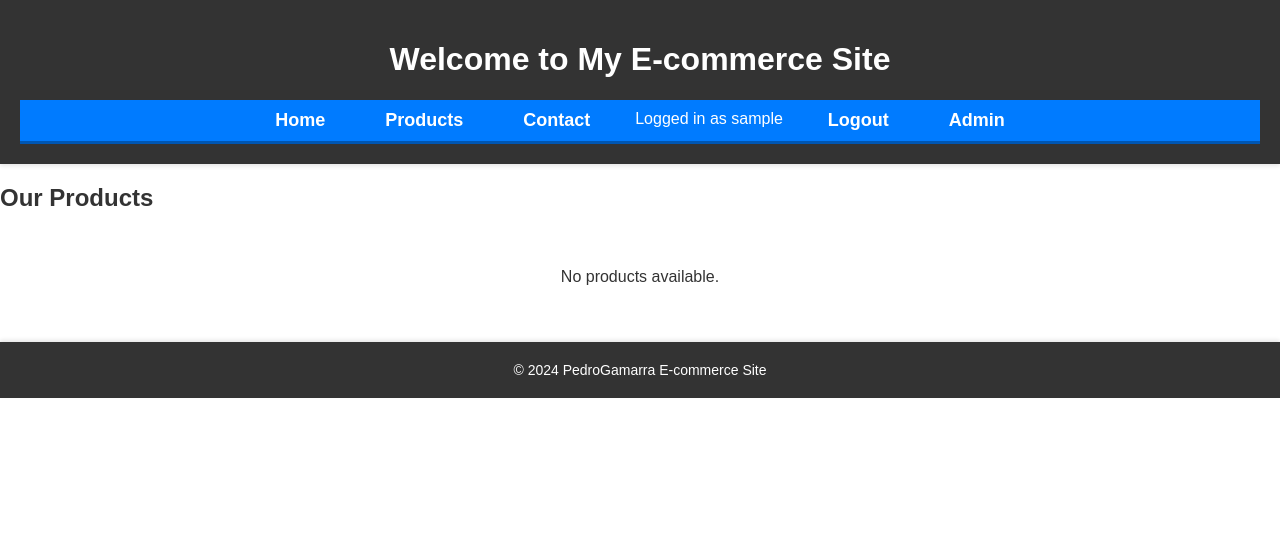
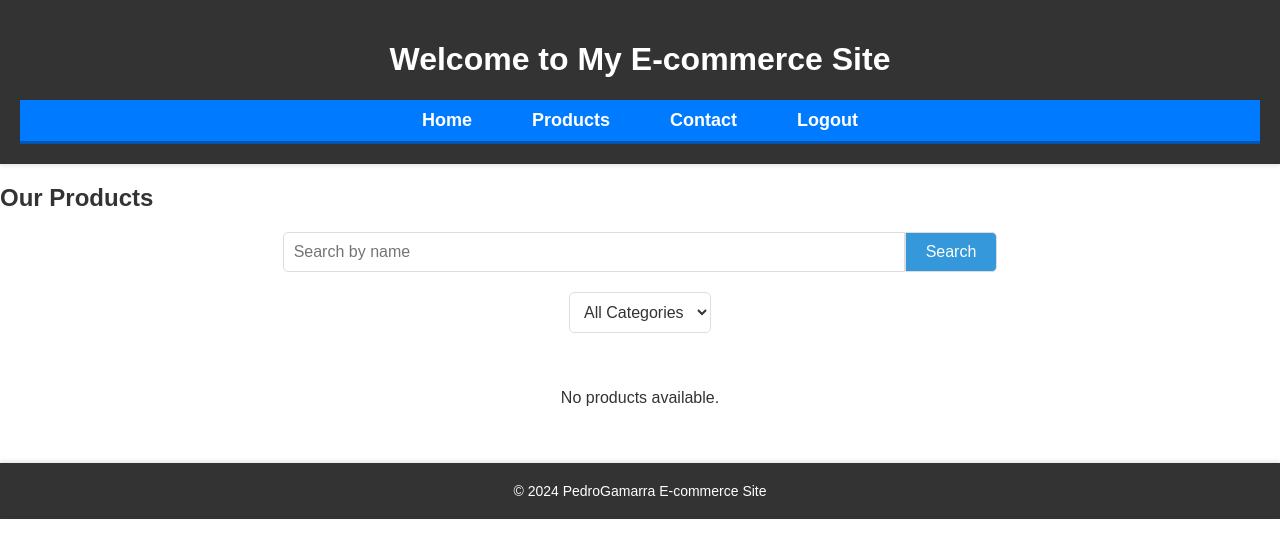
Before and after one commit to pehgamarra/e-commerce-django-mysql, a Django app: template templates/store/product_list.html in a window 1280 px wide. Shown: the top 558 px of the page. Run offline with Django 5.2, Linux system fonts and the light colour scheme; the template is opened without the code that fills it, so the values that code supplies are empty; the visitor is signed in with stand-in values (Sample User, id 1).

Commit message:
implementing Search and filters, now just logged in users can see the prices

```diff
--- a/ecommerce/urls.py
+++ b/ecommerce/urls.py
@@ -6,6 +6,7 @@ from store import views
 
 urlpatterns = [
     path('', views.home_view, name='home'),
+    path('', include('store.urls')),
     path('admin/', admin.site.urls),
-    path('store/', include('store.urls')),
+
 ] + static(settings.MEDIA_URL, document_root=settings.MEDIA_ROOT)
--- a/store/static/css/styles.css
+++ b/store/static/css/styles.css
@@ -156,3 +156,77 @@ footer p {
     background-color: #2980b9;
     transform: translateY(-2px);
 }
+
+@media (max-width: 768px) {
+    .product-item {
+        width: 100%;
+        max-width: 300px;
+    }
+}
+
+.search-form {
+    display: flex;
+    justify-content: center;
+    margin: 20px 0;
+}
+
+.search-form input[type="text"] {
+    width: 100%;
+    max-width: 600px;
+    padding: 10px;
+    border: 1px solid #ddd;
+    border-radius: 5px 0 0 5px;
+    font-size: 16px;
+}
+
+.search-form button {
+    padding: 10px 20px;
+    border: 1px solid #ddd;
+    border-radius: 0 5px 5px 0;
+    background-color: #3498db;
+    color: white;
+    cursor: pointer;
+    font-size: 16px;
+    transition: background-color 0.3s ease;
+}
+
+.search-form button:hover {
+    background-color: #2980b9;
+}
+
+.filter {
+    display: flex;
+    justify-content: center;
+    margin: 20px 0;
+}
+
+.filter select {
+    padding: 10px;
+    border: 1px solid #ddd;
+    border-radius: 5px;
+    font-size: 16px;
+    background-color: #fff;
+    color: #333;
+    transition: border-color 0.3s ease;
+}
+
+.filter select:focus {
+    border-color: #3498db;
+    outline: none;
+}
+
+.price {
+    font-weight: bold;
+    margin: 5px 0;
+}
+
+.see-price {
+    color: #3498db;
+    text-decoration: none;
+    font-weight: bold;
+}
+
+.see-price:hover {
+    text-decoration: underline;
+    color: #2980b9;
+}
--- a/store/urls.py
+++ b/store/urls.py
@@ -1,5 +1,3 @@
-from django.conf import settings
-from django.conf.urls.static import static
 from django.urls import path
 from django.contrib.auth import views as auth_views
 from . import views
@@ -9,6 +7,6 @@ urlpatterns = [
     path('products/', views.product_list, name='product_list'),
     path('products/<int:id>/', views.product_detail, name='product_detail'),
     path('login/', auth_views.LoginView.as_view(template_name='store/login.html'), name='login'),
-    path('logout/', auth_views.LogoutView.as_view(), name='logout'),
+    path('logout/', views.logout_view, name='logout'),
     path('register/', views.register, name='register'),
 ]
--- a/templates/store/base.html
+++ b/templates/store/base.html
@@ -17,13 +17,11 @@
                 <li><a href="{% url 'product_list' %}">Products</a></li>
                 <li><a href="#">Contact</a></li>
                 {% if user.is_authenticated %}
-                <li>Logged in as {{ user.username }}</li>
-                <li><a href="{% url 'logout' %}">Logout</a></li>
+                    <li><a href="{% url 'logout' %}">Logout</a></li>
                 {% else %}
-                <li><a href="{% url 'login' %}">Login</a></li>
-                <li><a href="{% url 'register' %}">Register</a></li>
+                    <li><a href="{% url 'login' %}">Login</a></li>
+                    <li><a href="{% url 'register' %}">Register</a></li>
                 {% endif %}
-                <li><a href="{% url 'admin:index' %}">Admin</a></li>
             </ul>
         </nav>
     </header>
--- a/templates/store/product_list.html
+++ b/templates/store/product_list.html
@@ -4,6 +4,23 @@
 
 {% block content %}
     <h2>Our Products</h2>
+
+    <form method="get" class="search-form">
+        <input type="text" name="q" placeholder="Search by name" value="{{ request.GET.q }}">
+        <button type="submit">Search</button>
+    </form>
+
+    <div class="filter">
+        <form method="get">
+            <select name="category" onchange="this.form.submit()">
+                <option value="">All Categories</option>
+                {% for cat in categories %}
+                    <option value="{{ cat.id }}" {% if request.GET.category == cat.id|stringformat:"s" %}selected{% endif %}>{{ cat.name }}</option>
+                {% endfor %}
+            </select>
+        </form>
+    </div>
+
     <div class="product-list">
         {% for product in products %}
             <div class="product-item">
@@ -12,7 +29,13 @@
                 </div>
                 <div class="product-details">
                     <h3>{{ product.name }}</h3>
-                    <p class="price">${{ product.price }}</p>
+                    <p class="price">
+                        {% if user_is_authenticated %}
+                            ${{ product.price }}
+                        {% else %}
+                            <a href="{% url 'login' %}" class="see-price">See price</a>
+                        {% endif %}
+                    </p>
                     <p class="description">{{ product.description|slice:":100" }}{% if product.description|length > 100 %}...{% endif %}</p>
                     <a href="{% url 'product_detail' product.id %}" class="view-details">View Details</a>
                 </div>
```
Also changed, not shown: store/views.py (+33 -4 lines), templates/store/logout.html (+2 -6 lines), templates/store/product_detail.html (+7 -1 lines), requeriments.txt (line endings or trailing spaces).
